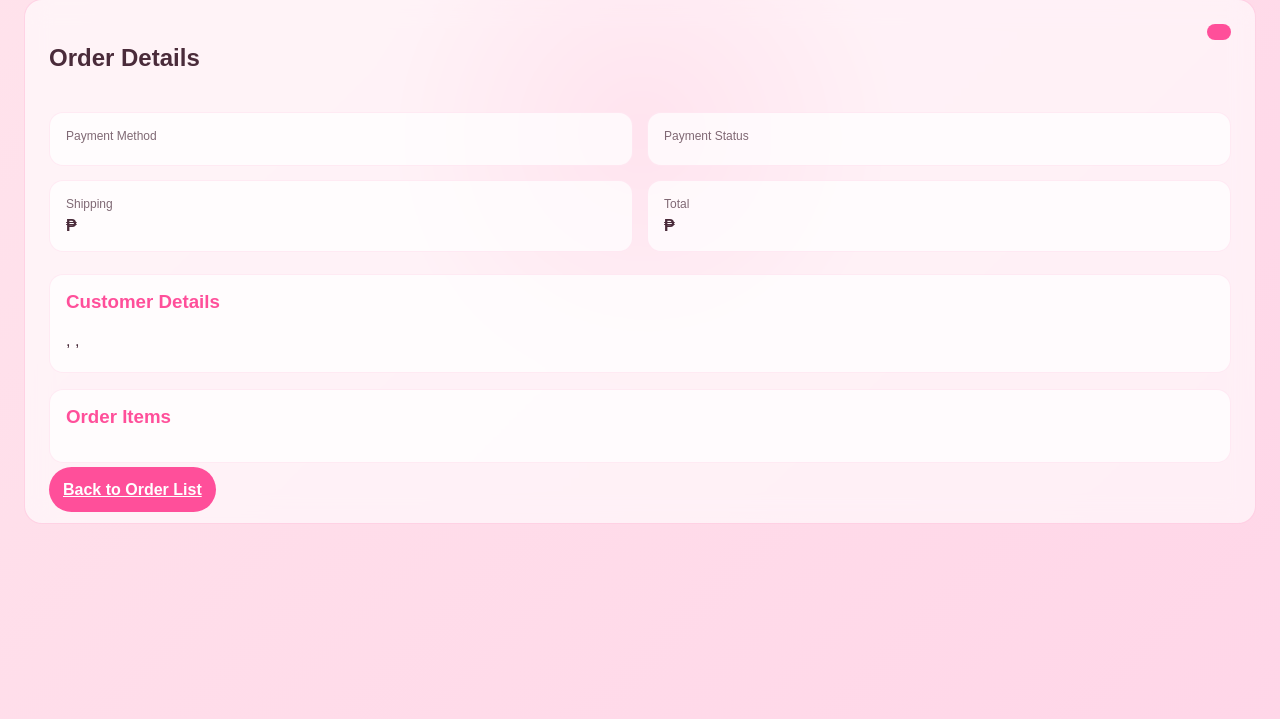
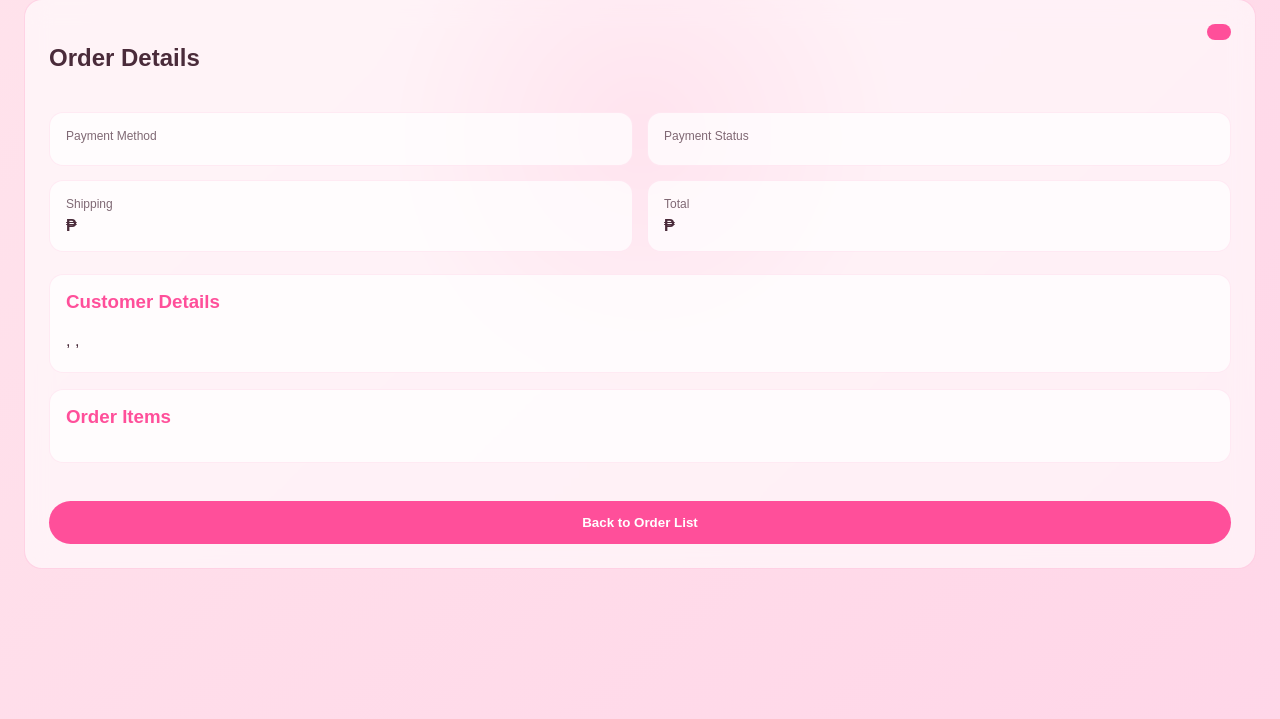
Before and after one commit to djbarbss/cleanlookph, a Django app: template checkout/templates/checkout/order_detail.html in a window 1280 px wide. Shown: the part 279-998 px from the top of the page. Run offline with Django 5.2, Linux system fonts and the light colour scheme; the template is opened without the code that fills it, so the values that code supplies are empty.

Commit message:
Fix button on order detail

```diff
--- a/checkout/templates/checkout/order_detail.html
+++ b/checkout/templates/checkout/order_detail.html
@@ -63,7 +63,7 @@
             </div>
 
             <div class="detail-actions">
-                <a class="checkout-btn" href="{% url 'orders' %}">Back to Order List</a>
+                <button class="checkout-btn" onclick="window.location.href='/orders/'">Back to Order List</button>
             </div>
         </div>
     </main>
```
Also changed, not shown: db.sqlite3.
